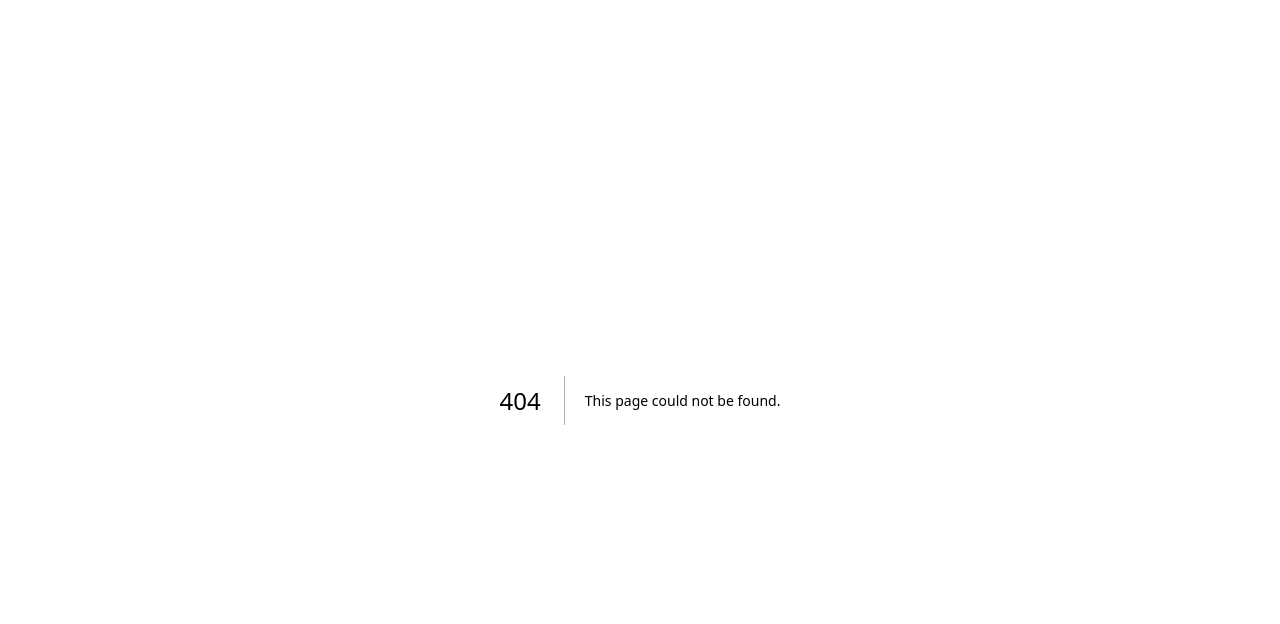
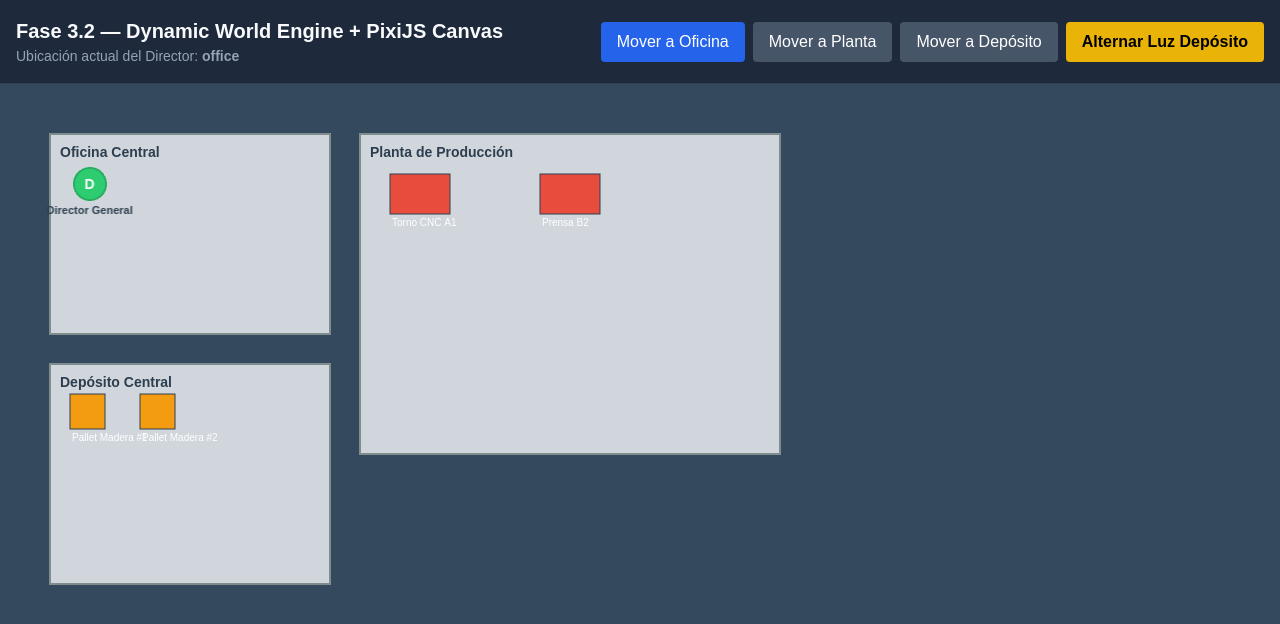
Before and after one commit to LuciGarcia/display-rol, a Next.js app: page /pixi-demo in a window 1280 px wide. Before the commit this address had no page. Shown: the top 624 px of the page. Built offline with nearby package versions, Linux system fonts and the light colour scheme.

Commit message:
Integracion de PixiJS

```diff
--- a/package.json
+++ b/package.json
@@ -7,7 +7,7 @@
     "build": "next build",
     "start": "next start",
     "lint": "next lint",
-    "test:domain": "tsx --test \"src/**/*.test.ts\"",
+    "test:domain": "tsx --test src/**/*.test.ts",
     "test": "npm run test:domain"
   },
   "dependencies": {
--- /dev/null
+++ b/src/app/pixi-demo/page.tsx
@@ -0,0 +1,218 @@
+"use client";
+
+import React, { useState, useMemo } from "react";
+import { WorldEngine } from "@/engine/world/worldEngine";
+import { World } from "@/domain/world/world";
+import { PixiWorldCanvas } from "@/renderers/PixiWorldCanvas";
+
+const initialWorldData: World = {
+  id: "world_industrial_demo",
+  metadata: {
+    name: "Planta de Producción San Rafael",
+    description: "Demostración de Integración PixiJS + Dynamic World Engine",
+    version: "1.0.0",
+    createdAt: new Date().toISOString(),
+    updatedAt: new Date().toISOString(),
+  },
+  environment: {
+    id: "env_factory",
+    type: "industrial_factory",
+    name: "Fábrica Industrial",
+    properties: {},
+  },
+  areas: [
+    { id: "office", type: "office", name: "Oficina Central", state: {} },
+    {
+      id: "production_floor",
+      type: "production_floor",
+      name: "Planta de Producción",
+      state: {},
+    },
+    {
+      id: "warehouse",
+      type: "warehouse",
+      name: "Depósito Central",
+      state: { lighting: "on" },
+    },
+  ],
+  entities: [
+    {
+      id: "machine_01",
+      type: "machine",
+      name: "Torno CNC A1",
+      areaId: "production_floor",
+      localPosition: { x: 30, y: 40, z: 0 },
+      state: {},
+    },
+    {
+      id: "machine_02",
+      type: "machine",
+      name: "Prensa B2",
+      areaId: "production_floor",
+      localPosition: { x: 180, y: 40, z: 0 },
+      state: {},
+    },
+    {
+      id: "pallet_01",
+      type: "pallet",
+      name: "Pallet Madera #1",
+      areaId: "warehouse",
+      localPosition: { x: 20, y: 30, z: 0 },
+      state: {},
+    },
+    {
+      id: "pallet_02",
+      type: "pallet",
+      name: "Pallet Madera #2",
+      areaId: "warehouse",
+      localPosition: { x: 90, y: 30, z: 0 },
+      state: {},
+    },
+  ],
+  roleDefinitions: [
+    {
+      id: "role_def_director",
+      name: "Director General",
+      capabilities: ["manage", "authorize"],
+    },
+  ],
+  roleInstances: [
+    {
+      id: "director",
+      roleDefinitionId: "role_def_director",
+      name: "Director General",
+      areaId: "office",
+      localPosition: { x: 40, y: 50, z: 0 },
+    },
+  ],
+  state: {},
+};
+
+export default function PixiDemoPage() {
+  // Instanciamos el WorldEngine como fuente de verdad única
+  const engine = useMemo(() => new WorldEngine(initialWorldData), []);
+  const [world, setWorld] = useState<World>(() => engine.getWorld());
+
+  const handleMoveRole = (targetAreaId: string) => {
+    engine.executeCommand({
+      type: "MOVE_ROLE",
+      roleInstanceId: "director",
+      targetAreaId,
+    });
+    setWorld(engine.getWorld());
+  };
+
+  const handleToggleWarehouseLighting = () => {
+    const currentArea = engine
+      .getWorld()
+      .areas.find((a) => a.id === "warehouse");
+    const isLightingOff = currentArea?.state.lighting === "off";
+
+    engine.executeCommand({
+      type: "SET_STATE",
+      targetType: "AREA",
+      targetId: "warehouse",
+      key: "lighting",
+      value: isLightingOff ? "on" : "off",
+    });
+    setWorld(engine.getWorld());
+  };
+
+  const currentRoleArea = world.roleInstances.find(
+    (r) => r.id === "director",
+  )?.areaId;
+
+  return (
+    <div
+      style={{
+        display: "flex",
+        flexDirection: "column",
+        height: "100vh",
+        width: "100vw",
+        backgroundColor: "#1e293b",
+        color: "#f8fafc",
+      }}
+    >
+      <header
+        style={{
+          padding: "1rem",
+          borderBottom: "1px solid #334155",
+          display: "flex",
+          justifyContent: "space-between",
+          alignItems: "center",
+        }}
+      >
+        <div>
+          <h1 style={{ fontSize: "1.25rem", fontWeight: "bold", margin: 0 }}>
+            Fase 3.2 — Dynamic World Engine + PixiJS Canvas
+          </h1>
+          <p style={{ fontSize: "0.875rem", color: "#94a3b8", margin: 0 }}>
+            Ubicación actual del Director: <strong>{currentRoleArea}</strong>
+          </p>
+        </div>
+        <div style={{ display: "flex", gap: "0.5rem" }}>
+          <button
+            onClick={() => handleMoveRole("office")}
+            style={{
+              padding: "0.5rem 1rem",
+              borderRadius: "0.25rem",
+              backgroundColor:
+                currentRoleArea === "office" ? "#2563eb" : "#475569",
+              color: "#fff",
+              border: "none",
+              cursor: "pointer",
+            }}
+          >
+            Mover a Oficina
+          </button>
+          <button
+            onClick={() => handleMoveRole("production_floor")}
+            style={{
+              padding: "0.5rem 1rem",
+              borderRadius: "0.25rem",
+              backgroundColor:
+                currentRoleArea === "production_floor" ? "#2563eb" : "#475569",
+              color: "#fff",
+              border: "none",
+              cursor: "pointer",
+            }}
+          >
+            Mover a Planta
+          </button>
+          <button
+            onClick={() => handleMoveRole("warehouse")}
+            style={{
+              padding: "0.5rem 1rem",
+              borderRadius: "0.25rem",
+              backgroundColor:
+                currentRoleArea === "warehouse" ? "#2563eb" : "#475569",
+              color: "#fff",
+              border: "none",
+              cursor: "pointer",
+            }}
+          >
+            Mover a Depósito
+          </button>
+          <button
+            onClick={handleToggleWarehouseLighting}
+            style={{
+              padding: "0.5rem 1rem",
+              borderRadius: "0.25rem",
+              backgroundColor: "#eab308",
+              color: "#000",
+              border: "none",
+              cursor: "pointer",
+              fontWeight: "bold",
+            }}
+          >
+            Alternar Luz Depósito
+          </button>
+        </div>
+      </header>
+
+      <main style={{ flex: 1, position: "relative" }}>
+        <PixiWorldCanvas world={world} />
+      </main>
+    </div>
+  );
+}
--- a/src/renderers/PixiWorldCanvas.tsx
+++ b/src/renderers/PixiWorldCanvas.tsx
@@ -1,42 +1,54 @@
 "use client";
 
 import React, { useEffect, useRef } from "react";
-import { World } from "../domain/world/world";
-import { PixiWorldRenderer } from "../renderers/pixi/PixiWorldRenderer";
+import { World } from "@/domain/world/world";
+import { PixiWorldRenderer } from "@/renderers/pixi/PixiWorldRenderer";
 
-interface PixiWorldCanvasProps {
+export interface PixiWorldCanvasProps {
   world: World;
+  className?: string;
+  style?: React.CSSProperties;
 }
 
-export const PixiWorldCanvas: React.FC<PixiWorldCanvasProps> = ({ world }) => {
-  const containerRef = useRef<HTMLDivElement>(null);
+export const PixiWorldCanvas: React.FC<PixiWorldCanvasProps> = ({
+  world,
+  className,
+  style,
+}) => {
+  const containerRef = useRef<HTMLDivElement | null>(null);
   const rendererRef = useRef<PixiWorldRenderer | null>(null);
+  const isInitializedRef = useRef<boolean>(false);
 
+  // 1. Inicialización e Invariante de Ciclo de Vida (Un solo mount)
   useEffect(() => {
-    if (!containerRef.current) return;
+    if (!containerRef.current || isInitializedRef.current) return;
 
     const renderer = new PixiWorldRenderer();
     rendererRef.current = renderer;
+    isInitializedRef.current = true;
 
-    let isMounted = true;
+    let active = true;
 
     renderer.init(containerRef.current).then(() => {
-      if (isMounted) {
-        renderer.render(world);
+      if (active && rendererRef.current) {
+        rendererRef.current.render(world);
       }
     });
 
+    // Clean up al desmontar el componente React
     return () => {
-      isMounted = false;
+      active = false;
       if (rendererRef.current) {
         rendererRef.current.destroy();
         rendererRef.current = null;
       }
+      isInitializedRef.current = false;
     };
   }, []);
 
+  // 2. Re-renderizado reactivo ante cambios en la prop 'world' sin reinicializar Pixi
   useEffect(() => {
-    if (rendererRef.current) {
+    if (rendererRef.current && isInitializedRef.current) {
       rendererRef.current.render(world);
     }
   }, [world]);
@@ -44,11 +56,13 @@ export const PixiWorldCanvas: React.FC<PixiWorldCanvasProps> = ({ world }) => {
   return (
     <div
       ref={containerRef}
+      className={className}
       style={{
         width: "100%",
-        height: "100vh",
+        height: "100%",
+        position: "relative",
         overflow: "hidden",
-        position: "relative",
+        ...style,
       }}
     />
   );
```
Also changed, not shown: 1 other file (tests, documents, lock files or other folders).
